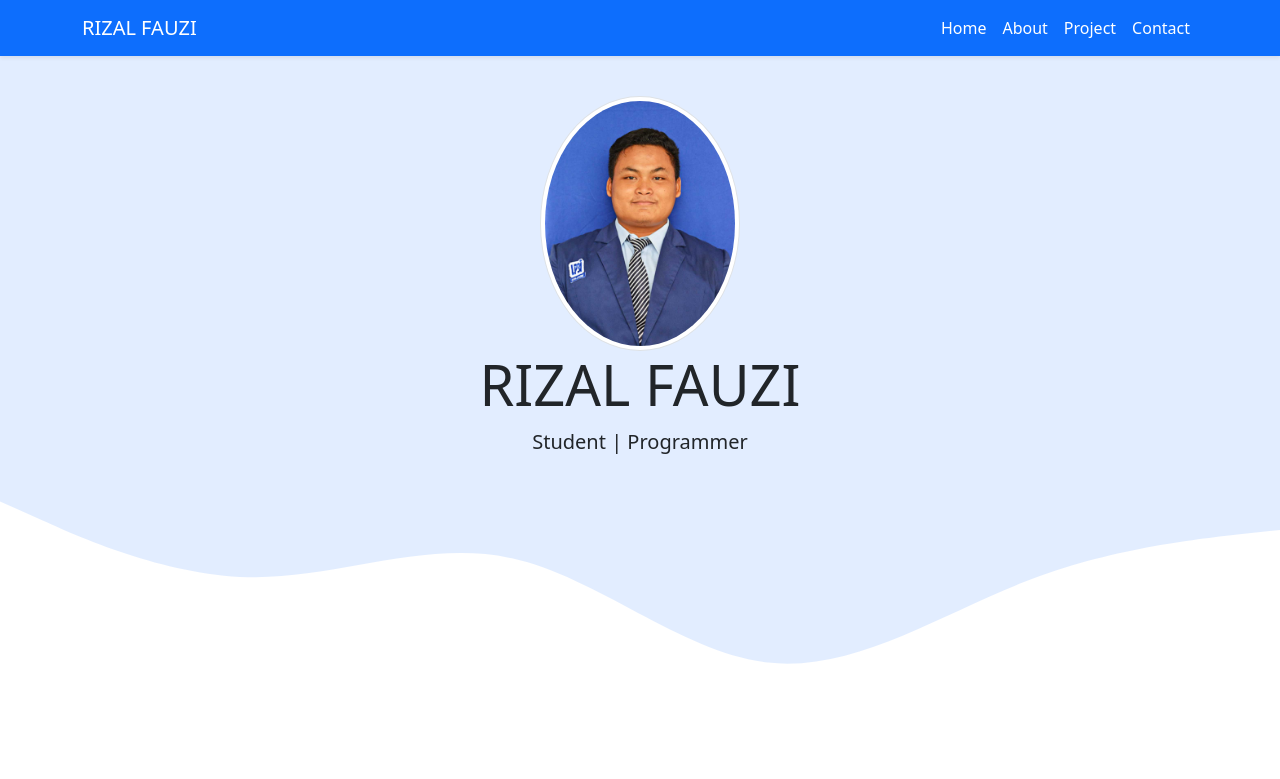
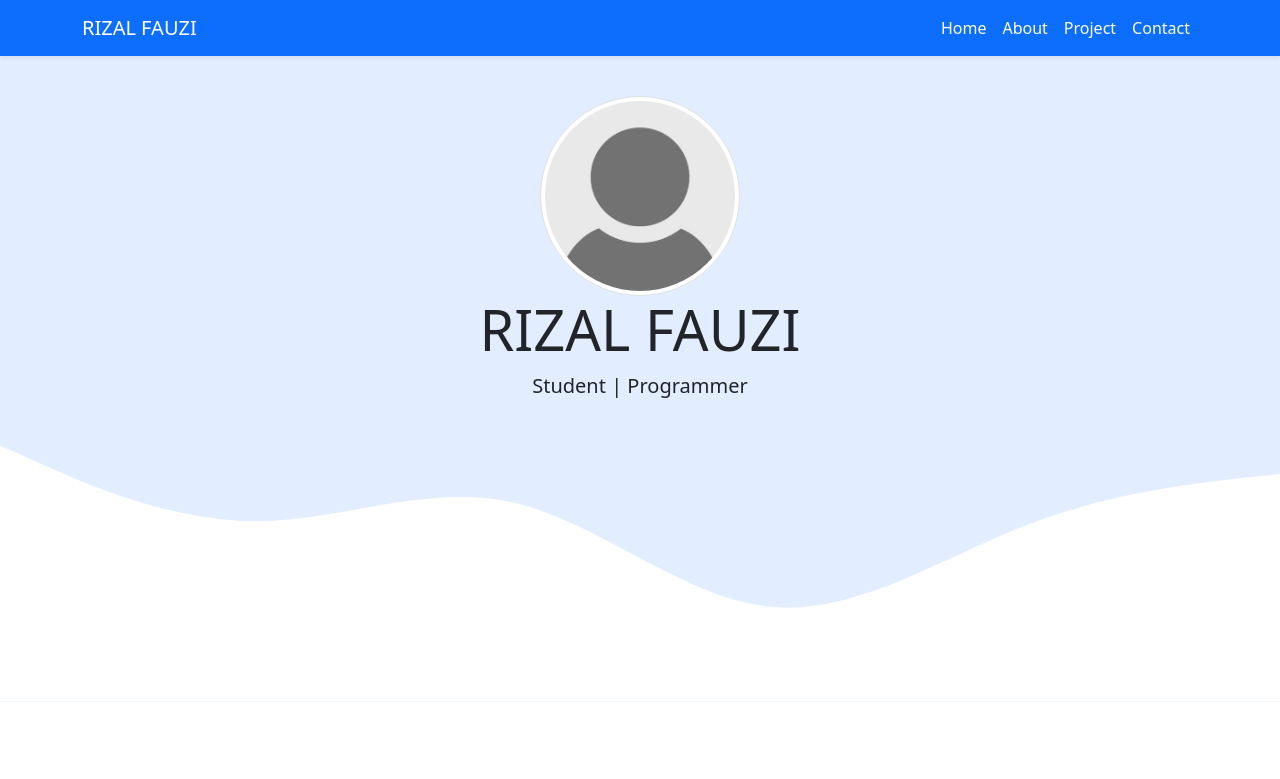
Before and after one commit to RizalFauzi02/rizalfauzi.github.io, a plain HTML site: page index.html in a window 1280 px wide. Shown: the top 779 px of the page. Drawn offline with nearby package versions, Linux system fonts and the light colour scheme.

Commit message:
mengubah foto profil

```diff
--- a/index.html
+++ b/index.html
@@ -43,7 +43,7 @@
 
     <!-- Jumbotron -->
     <section class="jumbotron text-center">
-      <img src="img/Foto LP3I.jpg" alt="Rizal Fauzi" width="200" height="240" class="rounded-circle img-thumbnail" />
+      <img src="img/default.jpg" alt="Rizal Fauzi" width="200" height="240" class="rounded-circle img-thumbnail" />
       <h1 class="display-4">RIZAL FAUZI</h1>
       <p class="lead">Student | Programmer</p>
       <svg xmlns="http://www.w3.org/2000/svg" viewBox="0 0 1440 320">
```
Also changed, not shown: img/default.jpg (added).
